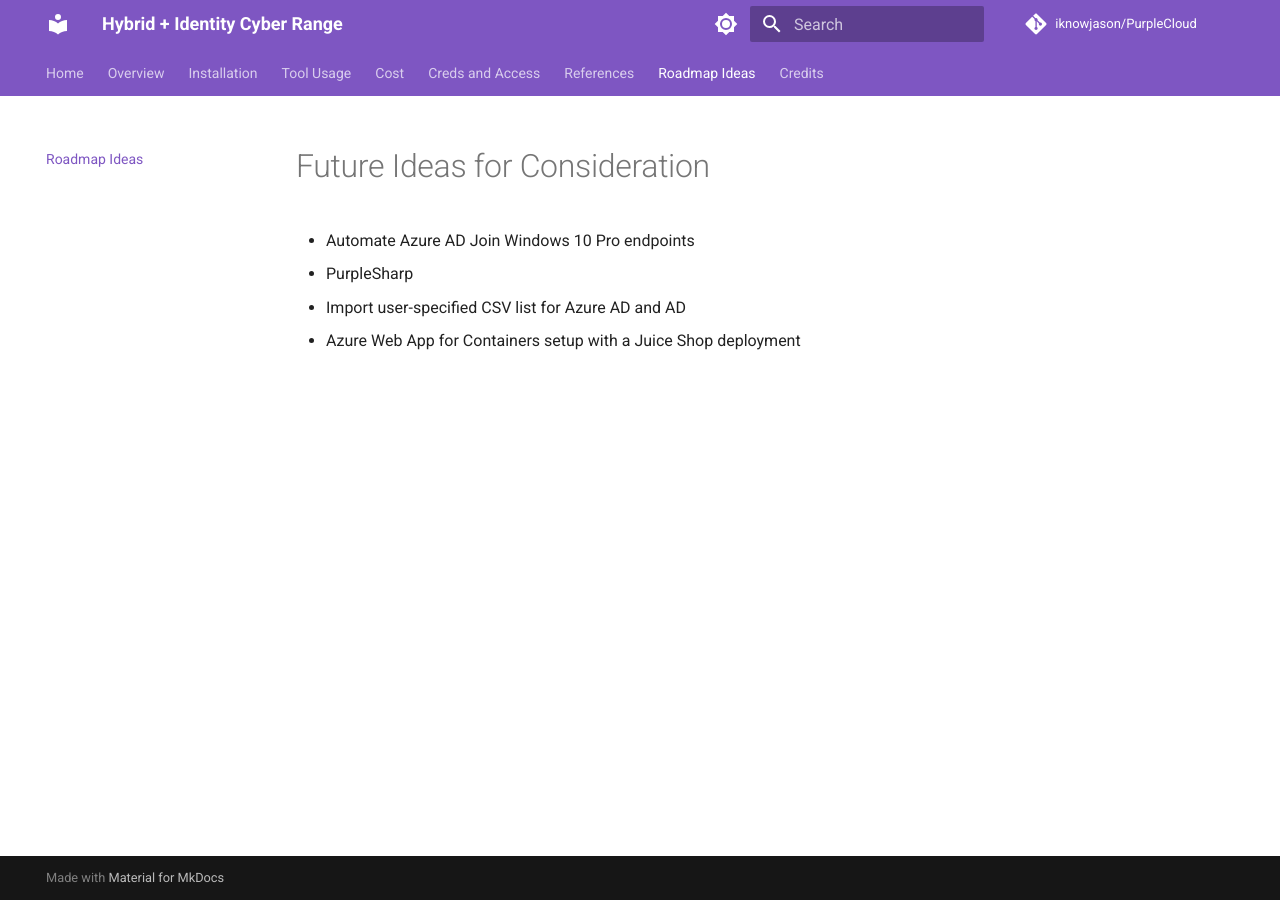
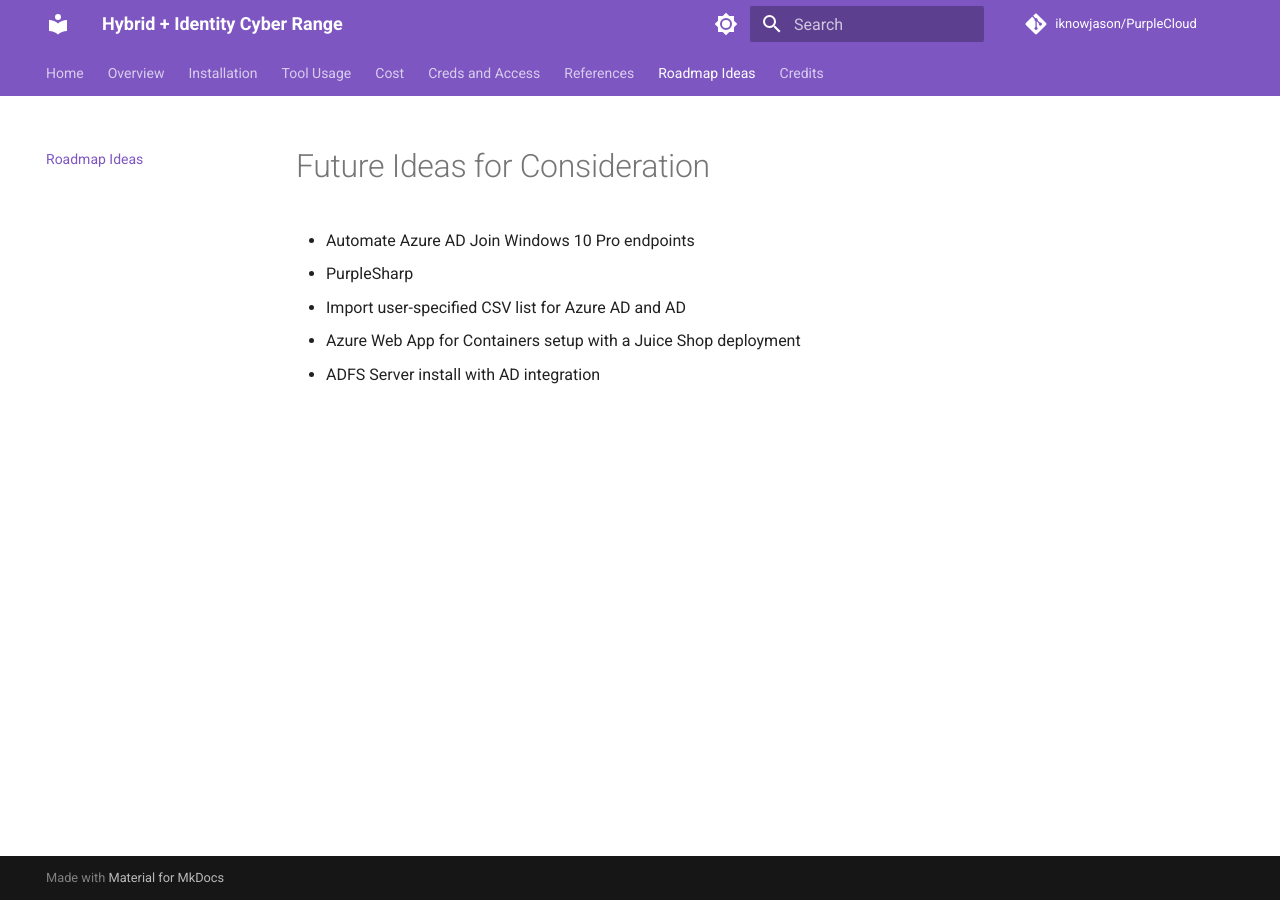
Before and after one commit to iknowjason/PurpleCloud, an MkDocs documentation site: the page built from docs/future.md, in a window 1280 px wide. Built offline with MkDocs 1.6.1 and Material for MkDocs 9.7.7, drawn with Linux system fonts in a browser that asks for light colours; comment, search, counter and statistics services are not loaded.

Commit message:
Added ADFS to future

```diff
--- a/docs/future.md
+++ b/docs/future.md
@@ -3,3 +3,4 @@
 * PurpleSharp
 * Import user-specified CSV list for Azure AD and AD
 * Azure Web App for Containers setup with a Juice Shop deployment
+* ADFS Server install with AD integration
```
